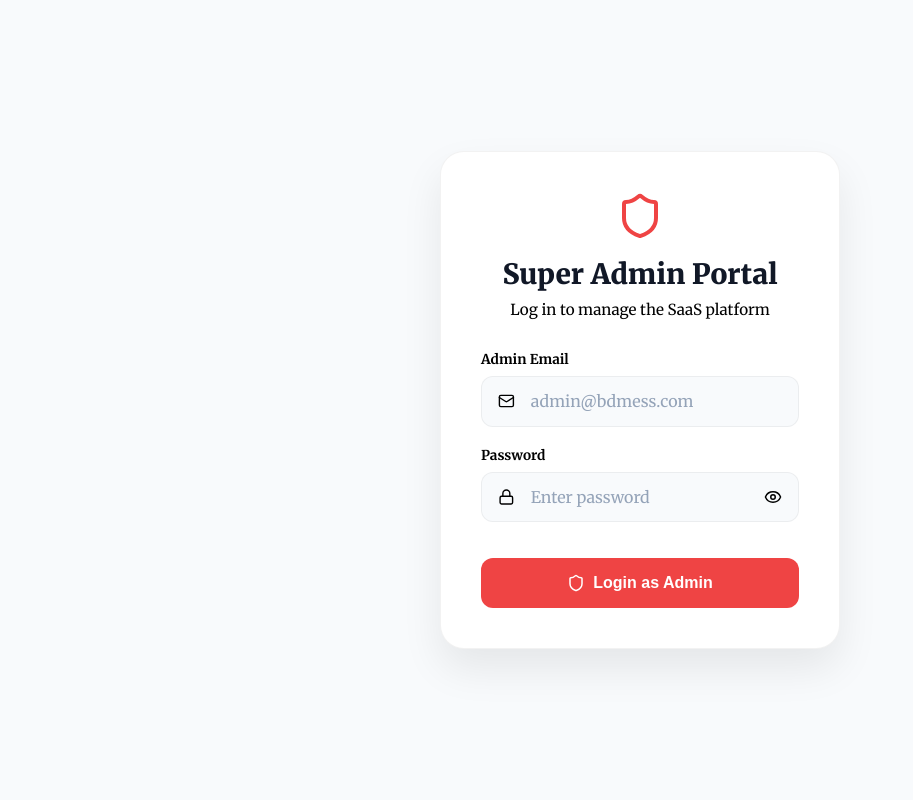
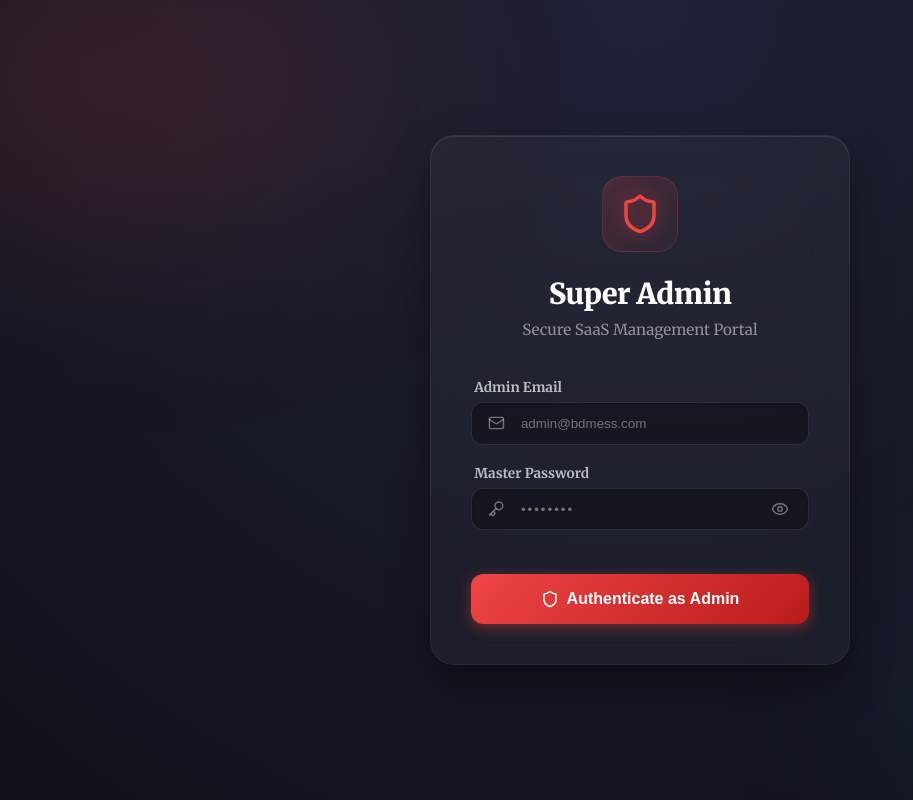
Before and after one commit to Iqbalhossen07/glorious-family, a Next.js app: page /admin/login in a window 1280 px wide. Shown: the whole page, without its empty margins (0-913 px from the left). Built offline with nearby package versions, Linux system fonts and the light colour scheme; no server answers.

Commit message:
style(saas): Redesign Super Admin login page with premium dark theme glassmorphism

```diff
--- a/src/app/admin/login/page.tsx
+++ b/src/app/admin/login/page.tsx
@@ -2,7 +2,7 @@
 
 import { useState } from 'react'
 import { useRouter } from 'next/navigation'
-import { Shield, Mail, Lock, Eye, EyeOff } from 'lucide-react'
+import { Shield, Mail, Lock, Eye, EyeOff, Key } from 'lucide-react'
 import { AuthService } from '@/services/auth.service'
 
 export default function AdminLoginPage() {
@@ -18,7 +18,6 @@ export default function AdminLoginPage() {
     setError('')
     setLoading(true)
 
-    // Restrict login to the super admin email only
     if (email !== 'iqbalhossen0711@gmail.com') {
       setError('Access Denied. Only Super Admin can login here.')
       setLoading(false)
@@ -41,53 +40,112 @@ export default function AdminLoginPage() {
   }
 
   return (
-    <div style={{ minHeight: '100vh', display: 'flex', alignItems: 'center', justifyContent: 'center', background: 'var(--bg-main)', padding: '1.5rem' }}>
+    <div style={{
+      minHeight: '100vh',
+      display: 'flex',
+      alignItems: 'center',
+      justifyContent: 'center',
+      background: 'radial-gradient(circle at top, #1f2235 0%, #0f111a 100%)',
+      padding: '1.5rem',
+      position: 'relative',
+      overflow: 'hidden'
+    }}>
 
-      <div style={{ background: '#fff', width: '100%', maxWidth: '400px', borderRadius: '24px', padding: '2.5rem', boxShadow: '0 20px 40px rgba(0,0,0,0.08)', border: '1px solid rgba(0,0,0,0.05)', textAlign: 'center' }}>
-        <div style={{ display: 'flex', justifyContent: 'center', marginBottom: '1rem' }}>
-          <Shield size={48} color="#ef4444" />
+      {/* Background Glows */}
+      <div style={{ position: 'absolute', top: '-10%', left: '-10%', width: '40%', height: '40%', background: 'rgba(239, 68, 68, 0.15)', filter: 'blur(100px)', borderRadius: '50%' }}></div>
+      <div style={{ position: 'absolute', bottom: '-10%', right: '-10%', width: '40%', height: '40%', background: 'rgba(59, 130, 246, 0.1)', filter: 'blur(100px)', borderRadius: '50%' }}></div>
+
+      <div style={{
+        background: 'rgba(255, 255, 255, 0.03)',
+        width: '100%',
+        maxWidth: '420px',
+        borderRadius: '24px',
+        padding: '2.5rem',
+        boxShadow: '0 20px 40px rgba(0,0,0,0.4), inset 0 1px 0 rgba(255,255,255,0.1)',
+        border: '1px solid rgba(255,255,255,0.05)',
+        backdropFilter: 'blur(20px)',
+        WebkitBackdropFilter: 'blur(20px)',
+        textAlign: 'center',
+        position: 'relative',
+        zIndex: 10
+      }}>
+        <div style={{
+          display: 'inline-flex',
+          justifyContent: 'center',
+          alignItems: 'center',
+          marginBottom: '1.5rem',
+          background: 'linear-gradient(135deg, rgba(239,68,68,0.2) 0%, rgba(239,68,68,0.05) 100%)',
+          padding: '1rem',
+          borderRadius: '20px',
+          border: '1px solid rgba(239,68,68,0.2)'
+        }}>
+          <Shield size={42} color="#ef4444" style={{ filter: 'drop-shadow(0 0 8px rgba(239,68,68,0.5))' }} />
         </div>
-        <h1 style={{ fontSize: '1.75rem', fontWeight: 800, marginBottom: '0.5rem', color: '#111827' }}>Super Admin Portal</h1>
-        <p style={{ color: 'var(--text-muted)', marginBottom: '2rem', fontSize: '0.95rem' }}>Log in to manage the SaaS platform</p>
+
+        <h1 style={{ fontSize: '1.8rem', fontWeight: 800, marginBottom: '0.5rem', color: '#fff', letterSpacing: '-0.5px' }}>Super Admin</h1>
+        <p style={{ color: 'rgba(255,255,255,0.5)', marginBottom: '2.5rem', fontSize: '0.95rem' }}>Secure SaaS Management Portal</p>
 
         <form onSubmit={handleLogin} style={{ display: 'flex', flexDirection: 'column', gap: '1.25rem', textAlign: 'left' }}>
-          {error && <div style={{ color: '#ef4444', background: 'rgba(239, 68, 68, 0.1)', padding: '0.75rem', borderRadius: '8px', fontSize: '0.85rem', textAlign: 'center', fontWeight: 600 }}>{error}</div>}
+          {error && (
+            <div style={{
+              color: '#fca5a5', background: 'rgba(239, 68, 68, 0.1)',
+              padding: '0.75rem', borderRadius: '12px', fontSize: '0.85rem',
+              textAlign: 'center', fontWeight: 600, border: '1px solid rgba(239,68,68,0.2)'
+            }}>
+              {error}
+            </div>
+          )}
 
-          <div className="input-group" style={{ marginBottom: 0 }}>
-            <label className="input-label" style={{ fontSize: '0.85rem' }}>Admin Email</label>
-            <div style={{ display: 'flex', alignItems: 'center', borderRadius: '12px', background: 'var(--bg-main)', padding: '0 1rem', border: '1px solid rgba(0,0,0,0.05)' }}>
-              <Mail size={18} color="var(--text-muted)" />
+          <div style={{ display: 'flex', flexDirection: 'column', gap: '0.4rem' }}>
+            <label style={{ fontSize: '0.85rem', color: 'rgba(255,255,255,0.7)', fontWeight: 600, paddingLeft: '0.2rem' }}>Admin Email</label>
+            <div style={{
+              display: 'flex', alignItems: 'center', borderRadius: '12px',
+              background: 'rgba(0,0,0,0.3)', padding: '0 1rem',
+              border: '1px solid rgba(255,255,255,0.1)', transition: 'all 0.3s ease',
+              boxShadow: 'inset 0 2px 4px rgba(0,0,0,0.2)'
+            }}>
+              <Mail size={18} color="rgba(255,255,255,0.4)" />
               <input
                 type="email"
-                className="input-field"
                 value={email}
                 onChange={(e) => setEmail(e.target.value)}
                 placeholder="admin@bdmess.com"
                 required
-                style={{ border: 'none', boxShadow: 'none', background: 'transparent' }}
+                style={{
+                  border: 'none', boxShadow: 'none', background: 'transparent',
+                  color: '#fff', padding: '0.8rem 1rem', width: '100%', outline: 'none'
+                }}
               />
             </div>
           </div>
 
-          <div className="input-group" style={{ marginBottom: 0 }}>
-            <label className="input-label" style={{ fontSize: '0.85rem' }}>Password</label>
-            <div style={{ display: 'flex', alignItems: 'center', borderRadius: '12px', background: 'var(--bg-main)', padding: '0 1rem', border: '1px solid rgba(0,0,0,0.05)', position: 'relative' }}>
-              <Lock size={18} color="var(--text-muted)" />
+          <div style={{ display: 'flex', flexDirection: 'column', gap: '0.4rem' }}>
+            <label style={{ fontSize: '0.85rem', color: 'rgba(255,255,255,0.7)', fontWeight: 600, paddingLeft: '0.2rem' }}>Master Password</label>
+            <div style={{
+              display: 'flex', alignItems: 'center', borderRadius: '12px',
+              background: 'rgba(0,0,0,0.3)', padding: '0 1rem',
+              border: '1px solid rgba(255,255,255,0.1)', position: 'relative',
+              boxShadow: 'inset 0 2px 4px rgba(0,0,0,0.2)'
+            }}>
+              <Key size={18} color="rgba(255,255,255,0.4)" />
               <input
                 type={showPassword ? 'text' : 'password'}
-                className="input-field"
                 value={password}
                 onChange={(e) => setPassword(e.target.value)}
-                placeholder="Enter password"
+                placeholder="••••••••"
                 required
-                style={{ border: 'none', boxShadow: 'none', background: 'transparent', paddingRight: '2.5rem' }}
+                style={{
+                  border: 'none', boxShadow: 'none', background: 'transparent',
+                  color: '#fff', padding: '0.8rem 1rem', width: '100%', outline: 'none',
+                  letterSpacing: showPassword ? 'normal' : '2px'
+                }}
               />
               <button
                 type="button"
                 onClick={() => setShowPassword(!showPassword)}
-                style={{ position: 'absolute', right: '1rem', background: 'none', border: 'none', cursor: 'pointer', display: 'flex', alignItems: 'center' }}
+                style={{ position: 'absolute', right: '1rem', background: 'none', border: 'none', cursor: 'pointer', display: 'flex', alignItems: 'center', padding: '0.2rem' }}
               >
-                {showPassword ? <EyeOff size={18} color="var(--text-muted)" /> : <Eye size={18} color="var(--text-muted)" />}
+                {showPassword ? <EyeOff size={18} color="rgba(255,255,255,0.4)" /> : <Eye size={18} color="rgba(255,255,255,0.4)" />}
               </button>
             </div>
           </div>
@@ -96,14 +154,19 @@ export default function AdminLoginPage() {
             type="submit"
             disabled={loading}
             style={{
-              marginTop: '1rem', background: '#ef4444', color: '#fff', border: 'none', padding: '1rem', borderRadius: '12px', fontWeight: 700, fontSize: '1rem', cursor: loading ? 'not-allowed' : 'pointer', transition: 'all 0.2s', opacity: loading ? 0.7 : 1, display: 'flex', justifyContent: 'center', alignItems: 'center', gap: '0.5rem'
+              marginTop: '1.5rem',
+              background: 'linear-gradient(135deg, #ef4444 0%, #b91c1c 100%)',
+              color: '#fff', border: 'none', padding: '1rem', borderRadius: '12px',
+              fontWeight: 700, fontSize: '1rem', cursor: loading ? 'not-allowed' : 'pointer',
+              transition: 'all 0.2s', opacity: loading ? 0.8 : 1,
+              display: 'flex', justifyContent: 'center', alignItems: 'center', gap: '0.5rem',
+              boxShadow: '0 4px 15px rgba(239, 68, 68, 0.4)'
             }}
           >
-            {loading ? 'Authenticating...' : <><Shield size={18} /> Login as Admin</>}
+            {loading ? 'Authenticating...' : <><Shield size={18} /> Authenticate as Admin</>}
           </button>
         </form>
       </div>
-
     </div>
   )
 }
```
